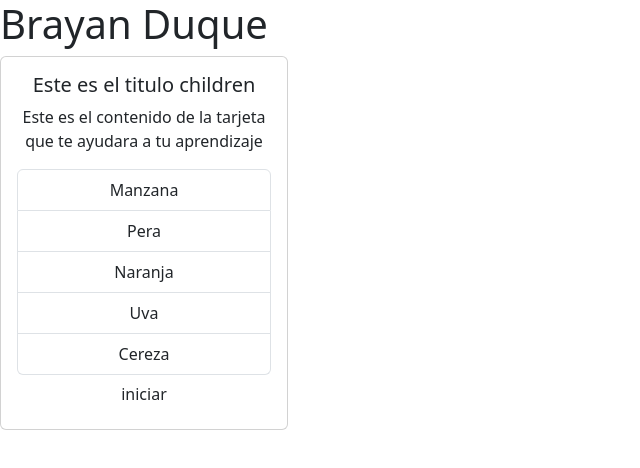
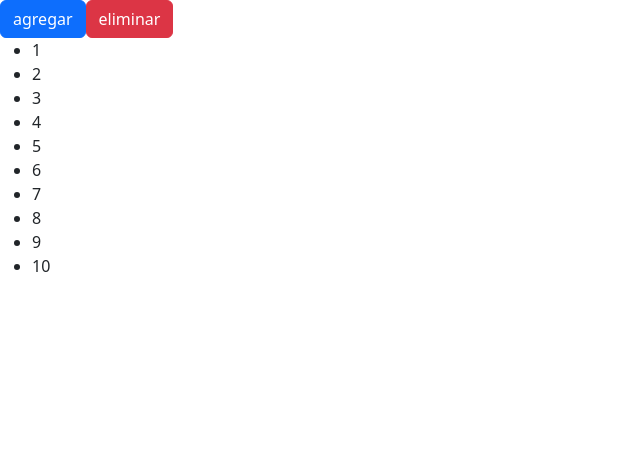
Before and after one commit to BrayanDuque/React-Exercises, a React (Vite) app in the folder exercisesReact/: page / in a window 1280 px wide. Shown: the top 468 px of the page, without its empty margins (0-640 px from the left). Built offline with nearby package versions, Linux system fonts and the light colour scheme.

Commit message:
Ejercicio con botones, uso de useState

```diff
--- a/exercisesReact/src/App.jsx
+++ b/exercisesReact/src/App.jsx
@@ -2,14 +2,15 @@ import React from 'react';
 import './App.css';
 import Tarjeta from './Tarjeta/Tarjeta';
 import Lista from './Lista/Lista';
+import Buttons from './Buttons/Buttons';
 
 function App() {
-  const nombre = 'Brayan Duque ';
+  // const nombre = 'Brayan Duque ';
   return (
     <>
-      <h1>{nombre}</h1>
-      <Tarjeta titulo={'Este es el titulo children'}/>
-
+      {/* <h1>{nombre}</h1>
+      <Tarjeta titulo={'Este es el titulo children'}/> */}
+      <Buttons/>
     </>
   );
 }
--- /dev/null
+++ b/exercisesReact/src/Buttons/Buttons.jsx
@@ -0,0 +1,32 @@
+import React, { useState } from "react";
+
+export const Buttons = () => {
+  const listado = ["1", "2", "3", "4", "5", "6", "7", "8", "9", "10"];
+  const [list, setList] = useState(listado);
+  const handleClick = () => setList([...list, "Baloto"]);
+  const elimination = () => setList(list.slice(0, -1));
+
+  return (
+    <>
+      <button
+        className="btn btn-primary"
+        onClick={handleClick}
+      >
+        agregar
+      </button>
+      <button
+        className="btn btn-danger"
+        onClick={elimination}
+      >
+        eliminar
+      </button>
+      <ul>
+        {list.map((item) => (
+          <li key={item}>{item}</li>
+        ))}
+      </ul>
+    </>
+  );
+};
+
+export default Buttons;
```
